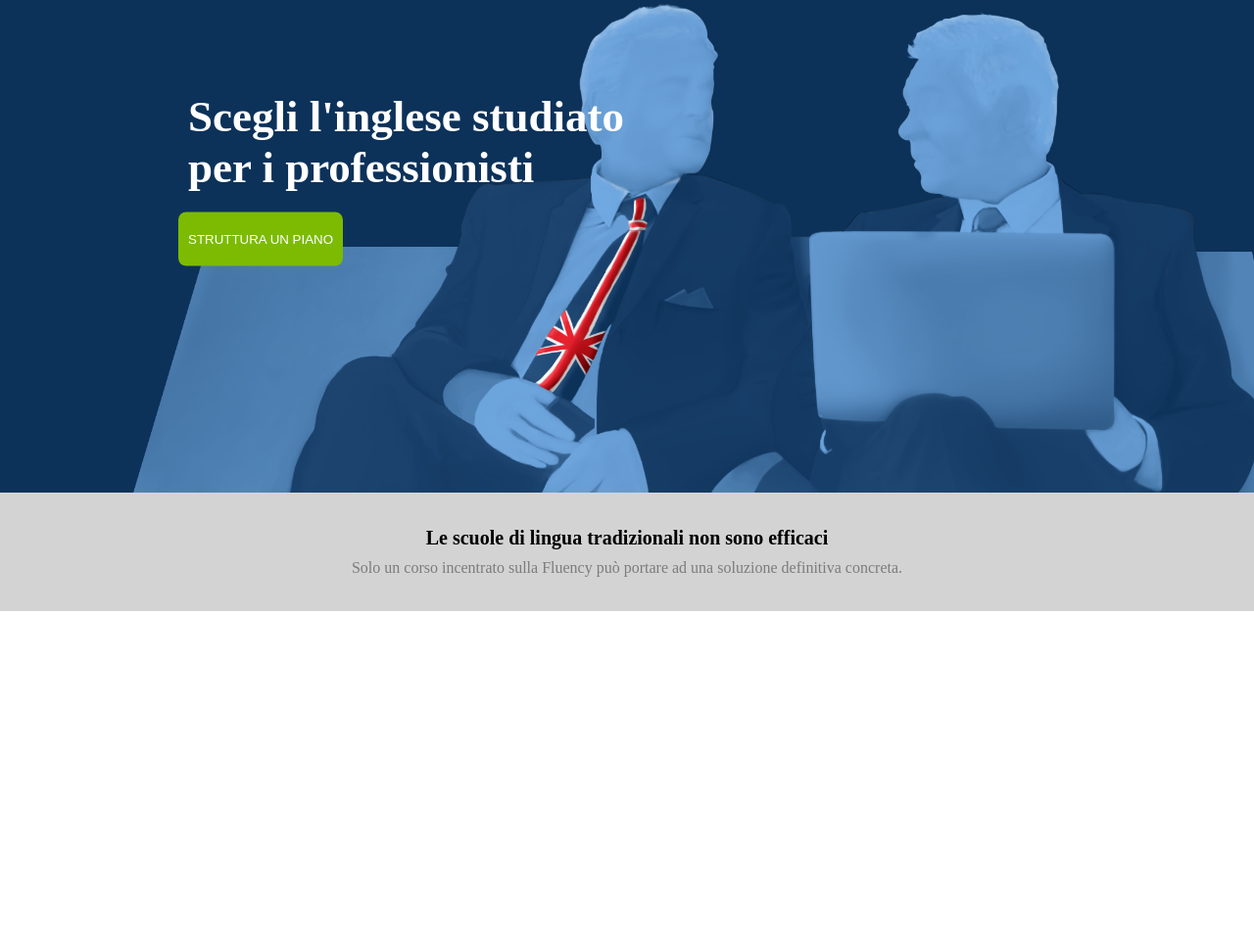
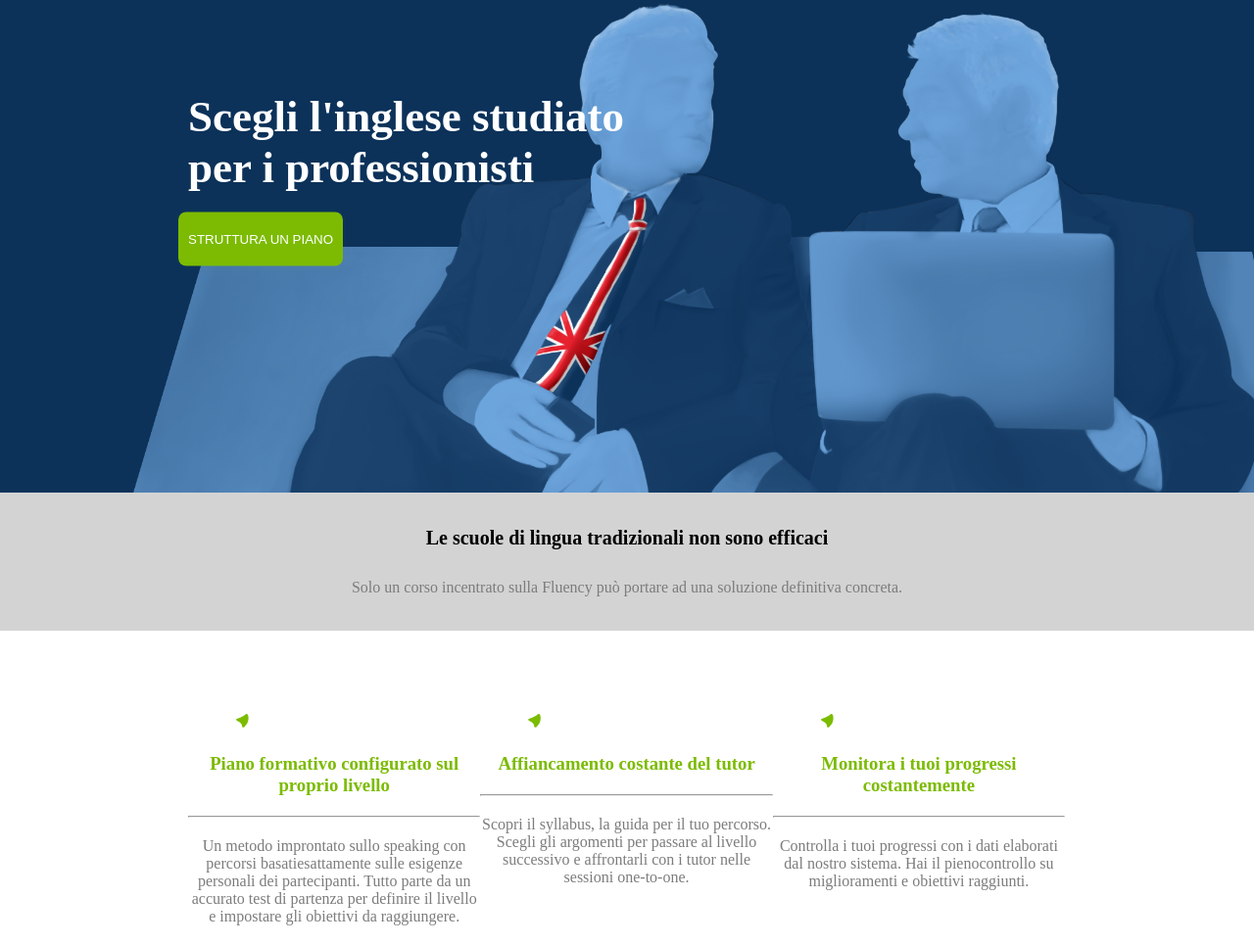
Before and after one commit to Steferre/htmlcss-fluentify, a plain HTML site: page index.html in a window 1280 px wide. Shown: the part 143-1108 px from the top of the page at 98% size. Before the commit the page ends 800 px from the top, so only its background shows below. Drawn offline with Linux system fonts and the light colour scheme.

Commit message:
fatta bozza main parte 1 (mancano le immagini)

```diff
--- a/index.html
+++ b/index.html
@@ -47,10 +47,31 @@
     </div>
     <div class="container">
         <main>
-           <div class="row">
-               <div class="column"></div>
-               <div class="column"></div>
-               <div class="column"></div>
+           <div class="row clearfix">
+               <div class="column cln-3">
+                   <img class="photo" src="img/logo.svg" alt="cantiere stilizzato">
+                    <h3>Piano formativo configurato sul proprio livello</h3>
+                    <hr>
+                    <p>
+                        Un metodo improntato sullo speaking con percorsi basatiesattamente sulle esigenze personali dei partecipanti. Tutto parte da un accurato test di partenza per definire il livello e impostare gli obiettivi da raggiungere.
+                    </p>
+               </div>
+               <div class="column cln-3">
+                <img class="photo" src="img/logo.svg" alt="cantiere stilizzato">
+                <h3>Affiancamento costante del tutor</h3>
+                <hr>
+                <p>
+                    Scopri il syllabus, la guida per il tuo percorso. Scegli gli argomenti per passare al livello successivo e affrontarli con i tutor nelle sessioni one-to-one.
+                </p>
+               </div>
+               <div class="column cln-3">
+                <img class="photo" src="img/logo.svg" alt="cantiere stilizzato">
+                <h3>Monitora i tuoi progressi costantemente</h3>
+                <hr>
+                <p>
+                    Controlla i tuoi progressi con i dati elaborati dal nostro sistema. Hai il pienocontrollo su miglioramenti e obiettivi raggiunti.
+                </p>
+               </div>
            </div>
            <div class="row">
                <div class="column"></div>
--- a/style.css
+++ b/style.css
@@ -133,3 +133,21 @@ nav > ul > li {
     padding-bottom: 35px;
     font-size: 16px;
 }
+
+/*zona main con background bianco*/
+.photo {
+    width: 100%;
+}
+
+.column > h3, p {
+    padding: 20px 0 20px 0;
+    text-align: center;
+}
+
+.column > h3 {
+   color: #7CBB02;
+}
+
+.column > p {
+    color: #7C7C7C;
+}
```
